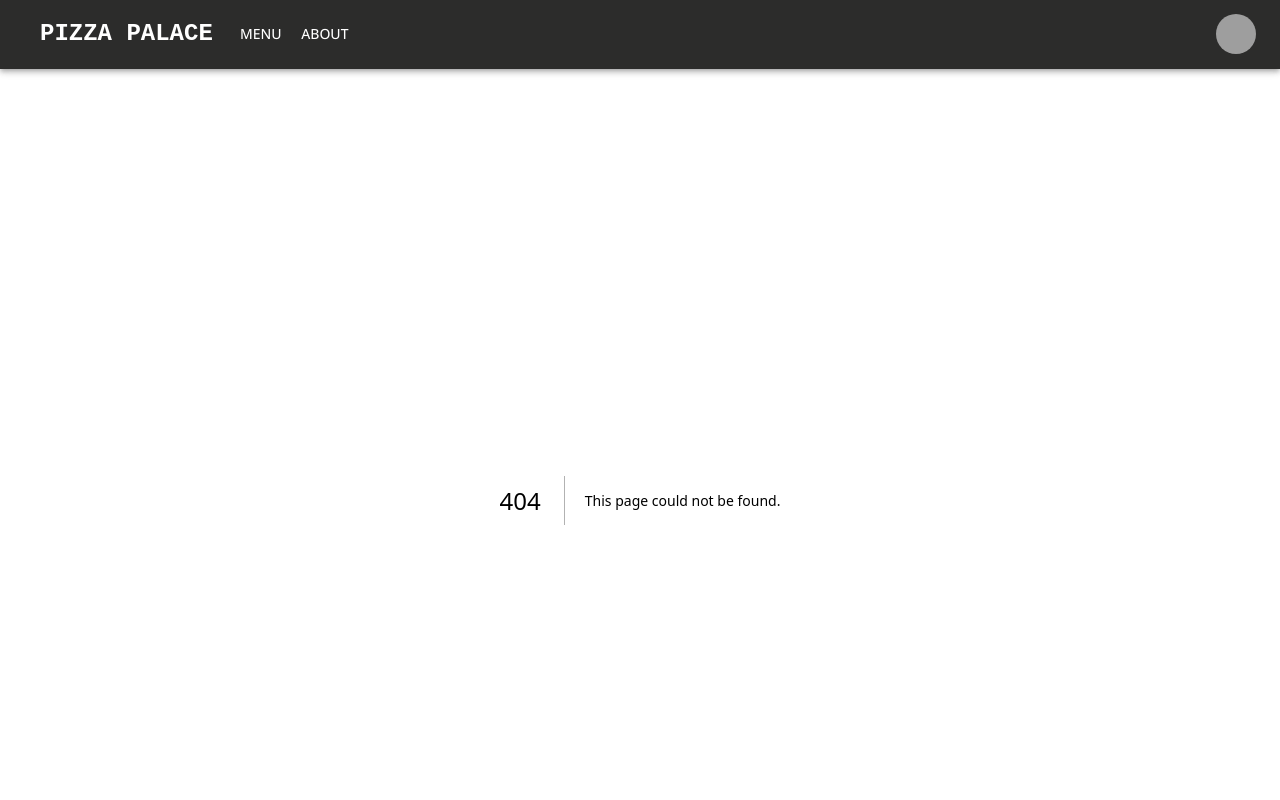
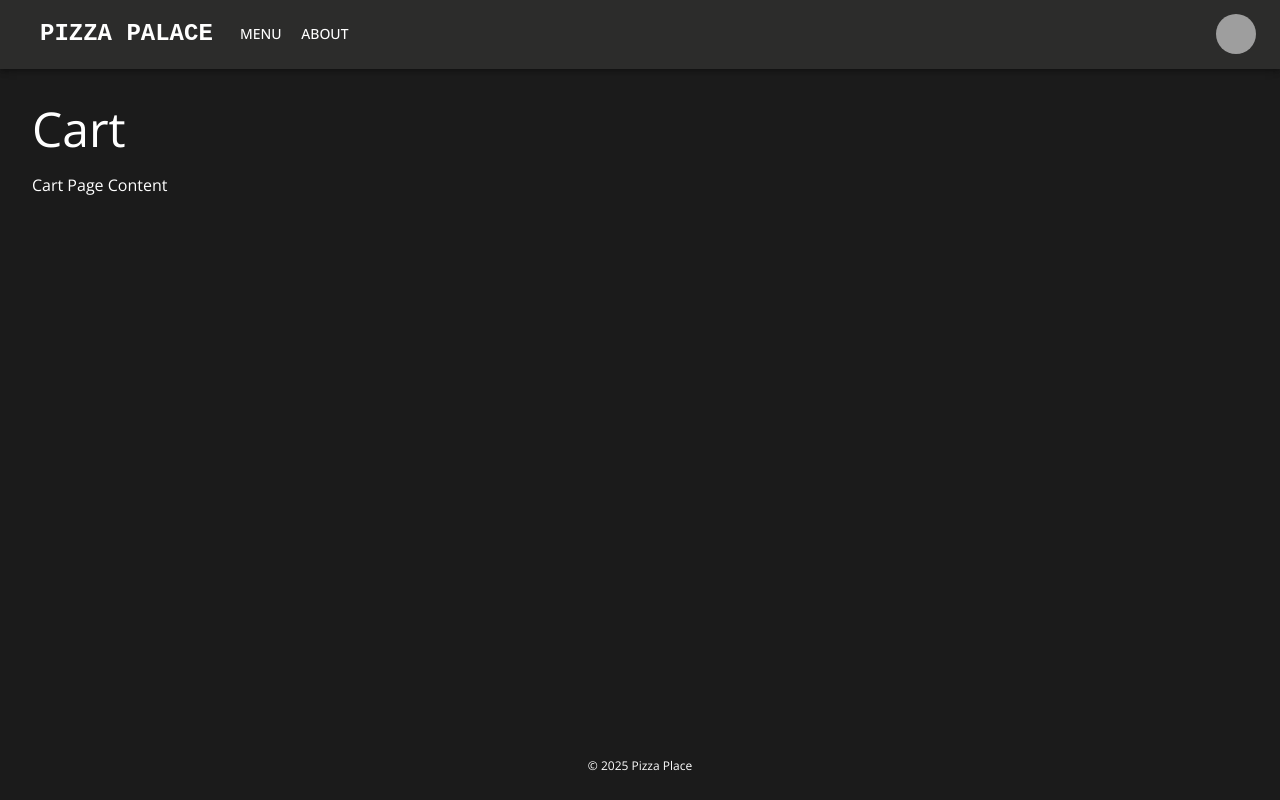
Before and after one commit to myronschippers/code-challenge-pizza-menu, a Next.js app: page /cart in a window 1280 px wide. Before the commit this address had no page. Shown: the top 800 px of the page. Built offline with nearby package versions, Linux system fonts and the light colour scheme; grey boxes are pictures that could not be loaded; some icons are missing; what @mui/material-nextjs would draw is missing.

Commit message:
stubbing in a cart page route

```diff
--- /dev/null
+++ b/src/app/cart/error.tsx
@@ -0,0 +1,14 @@
+'use client';
+
+import { MainContentBasic } from '@/components/templates/MainContentBasic';
+import { PageError } from '@/components/ui/PageError';
+
+export default function CartPageError() {
+  return (
+    <MainContentBasic title="Cart">
+      <PageError>
+        There was an error loading the page please try back later.
+      </PageError>
+    </MainContentBasic>
+  );
+}
--- /dev/null
+++ b/src/app/cart/loading.tsx
@@ -0,0 +1,13 @@
+import { CircularProgress, Stack } from '@mui/material';
+
+import { MainContentBasic } from '@/components/templates/MainContentBasic';
+
+export default function CartPageLoading() {
+  return (
+    <MainContentBasic title="Cart">
+      <Stack direction="row" justifyContent="center" py={10}>
+        <CircularProgress />
+      </Stack>
+    </MainContentBasic>
+  );
+}
--- /dev/null
+++ b/src/app/cart/page.tsx
@@ -0,0 +1,9 @@
+import { MainContentBasic } from '@/components/templates/MainContentBasic';
+
+export default function CartPage() {
+  return (
+    <MainContentBasic title="Cart">
+      <p>Cart Page Content</p>
+    </MainContentBasic>
+  );
+}
```
